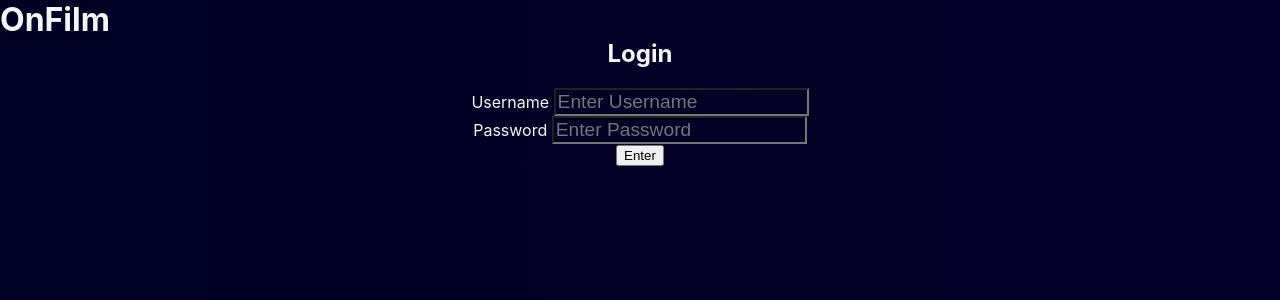
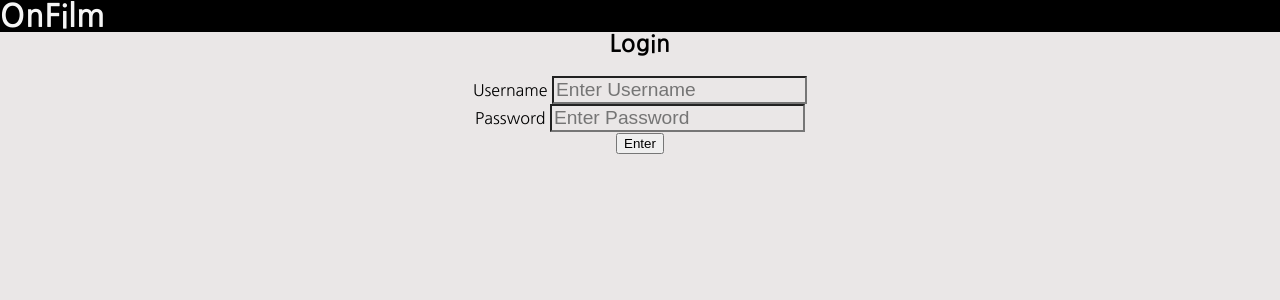
Before and after one commit to royzered/Cinema, a React (Create React App) app in the folder client/: page /login in a window 1280 px wide. Shown: the top 300 px of the page. Built offline with nearby package versions, Linux system fonts and the light colour scheme.

Commit message:
Change style and update FilmComponent

```diff
--- a/client/src/App.css
+++ b/client/src/App.css
@@ -1,3 +1,5 @@
+@import url('https://fonts.googleapis.com/css2?family=Nanum+Gothic:wght@400;700;800&display=swap');
+
 .App {
   text-align: center;
 }
@@ -8,23 +10,34 @@
 }
 
 body {
-  background: linear-gradient(to right, #000022, #050229);
-  color: whitesmoke;
+  color: black;
+  background-color: rgb(234, 231, 231);
+  font-family: 'Nanum Gothic', sans-serif;
 }
 
 header {
   text-align: left;
+  background-color: black;
 }
 
 input {
   font-size: larger;
   background: transparent;
+  color: rgb(0, 0, 0);
+}
+h1{
   color: whitesmoke;
 }
 
 a {
-  color: whitesmoke;
+  color: inherit;
   text-decoration: none;
+}
+
+table {
+  width: 50%;
+  margin: auto;
+  border: none;
 }
 
 
@@ -35,25 +48,29 @@ a {
 }
 
 .App-header {
-  background-color: #282c34;
   min-height: 100vh;
   display: flex;
   flex-direction: column;
   align-items: center;
   justify-content: center;
   font-size: calc(10px + 2vmin);
-  color: white;
 }
 
 .App-link {
-  color: #61dafb;
+  color: #ffffff;
 }
 
 .moviePoster {
   width: 200px;
   height: auto;
+  border-radius: 3px;
   transition: 0.4s;
 }
 .moviePoster:hover{
-  width: 250px;
+  width: 210px;
+  box-shadow:rgb(255, 255, 255) 1px 1px 10px;
 }
+
+ul {
+  list-style: none;
+}
--- a/client/src/Components/MovieComponent/FilmComponent.js
+++ b/client/src/Components/MovieComponent/FilmComponent.js
@@ -1,10 +1,13 @@
 import '../../App.css';
 import utils  from '../../API/utils';
 import { useState, useEffect } from 'react';
-import { useNavigate } from 'react-router-dom';
+import { Link, useNavigate } from 'react-router-dom';
 
 function FilmComponent() {
+
+
 const [movies, setMovies] = useState([{}]);
+
 const token = sessionStorage["token"];
 const navigate = useNavigate();
 
@@ -25,14 +28,18 @@ useEffect(() => {
 
   return (
     <div className="App">
+      <h2>
+        Films Playing
+      </h2>
       <table>
         {
           movies.map(movie => {
            return( <tbody> <tr>
             <td>
               <img className='moviePoster' src={movie.image} alt={movie.name} />
+
             </td>
-            <td>
+            <td style={{fontWeight : "bold"}}>
               {movie.name}
             </td>
             <td>
```
